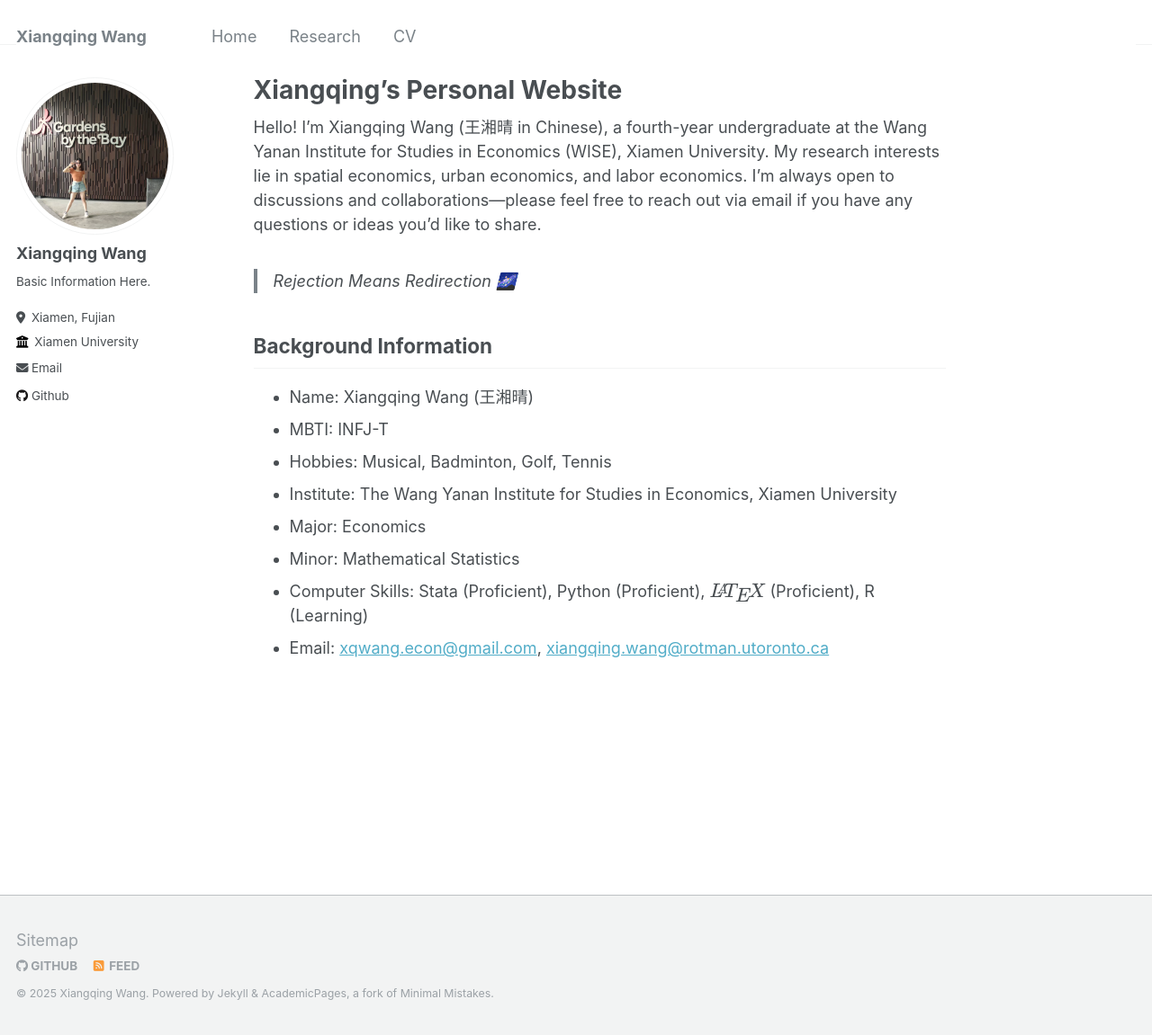
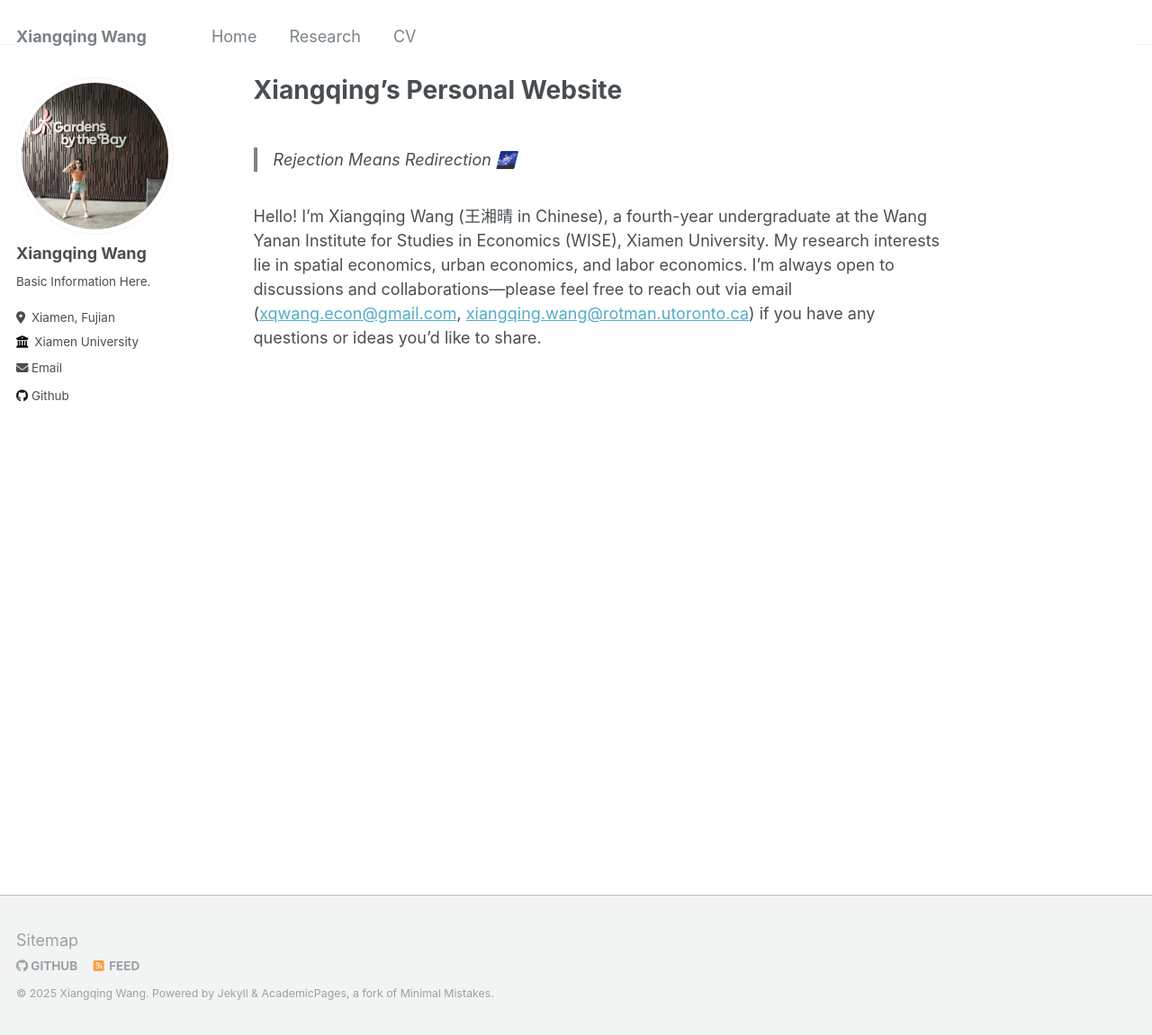
Before and after one commit to leahxqing/leahxqing.github.io, a Jekyll site: the page built from _pages/about.md, in a window 1280 px wide and 1151 px high. Shown: the whole window at 90% size. Built offline with Jekyll 4.4.1, drawn with Linux system fonts in a browser that asks for light colours.

Commit message:
Update about.md

```diff
--- a/_pages/about.md
+++ b/_pages/about.md
@@ -7,16 +7,6 @@
   - /about.html
 ---
 
-Hello! I'm Xiangqing Wang (王湘晴 in Chinese), a fourth-year undergraduate at the Wang Yanan Institute for Studies in Economics (WISE), Xiamen University. My research interests lie in spatial economics, urban economics, and labor economics. I’m always open to discussions and collaborations—please feel free to reach out via email if you have any questions or ideas you’d like to share.
-
 > Rejection Means Redirection 🌌
 
-## Background Information
-- Name: Xiangqing Wang (王湘晴)
-- MBTI: INFJ-T
-- Hobbies: Musical, Badminton, Golf, Tennis
-- Institute: The Wang Yanan Institute for Studies in Economics, Xiamen University
-- Major: Economics
-- Minor: Mathematical Statistics
-- Computer Skills: Stata (Proficient), Python (Proficient), $$\LaTeX$$ (Proficient), R (Learning)
-- Email: [xqwang.econ@gmail.com](mailto:xqwang.econ@gmail.com), [xiangqing.wang@rotman.utoronto.ca](mailto:xiangqing.wang@rotman.utoronto.ca)
+Hello! I'm Xiangqing Wang (王湘晴 in Chinese), a fourth-year undergraduate at the Wang Yanan Institute for Studies in Economics (WISE), Xiamen University. My research interests lie in spatial economics, urban economics, and labor economics. I’m always open to discussions and collaborations—please feel free to reach out via email ([xqwang.econ@gmail.com](mailto:xqwang.econ@gmail.com), [xiangqing.wang@rotman.utoronto.ca](mailto:xiangqing.wang@rotman.utoronto.ca)) if you have any questions or ideas you’d like to share.
```
